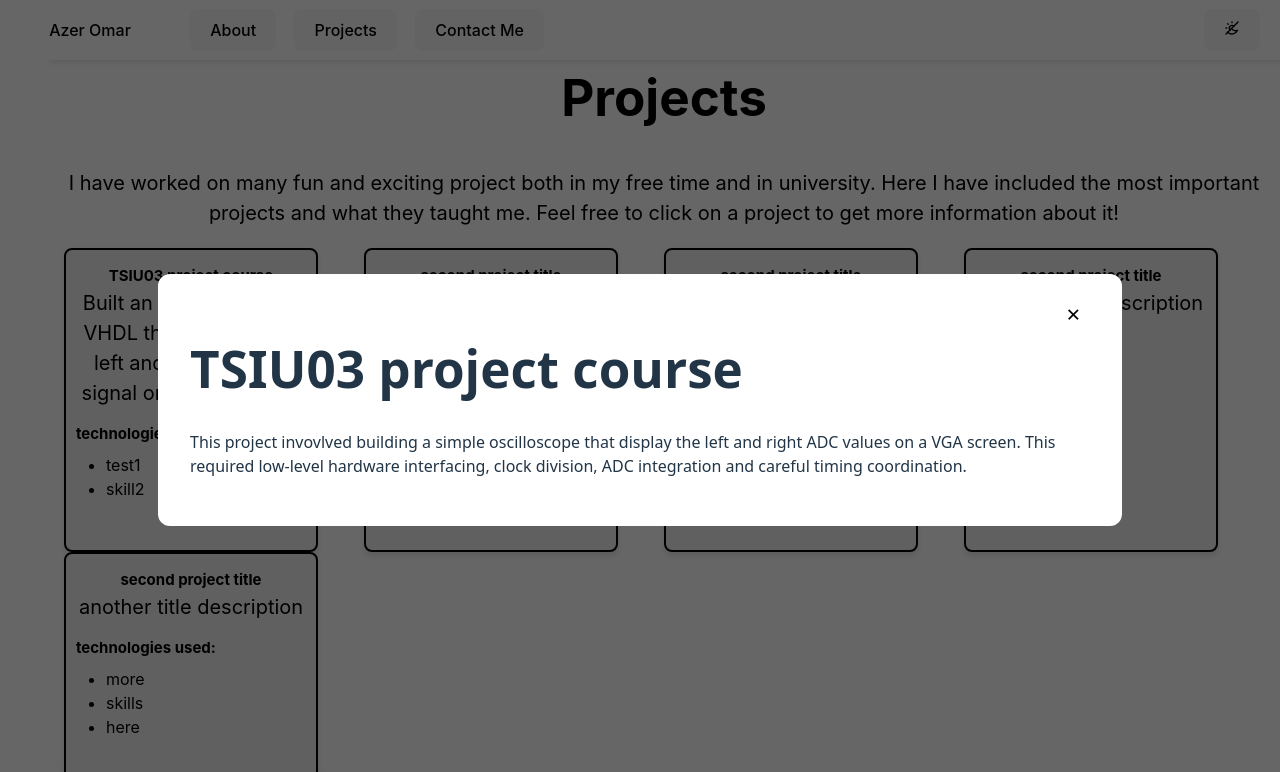
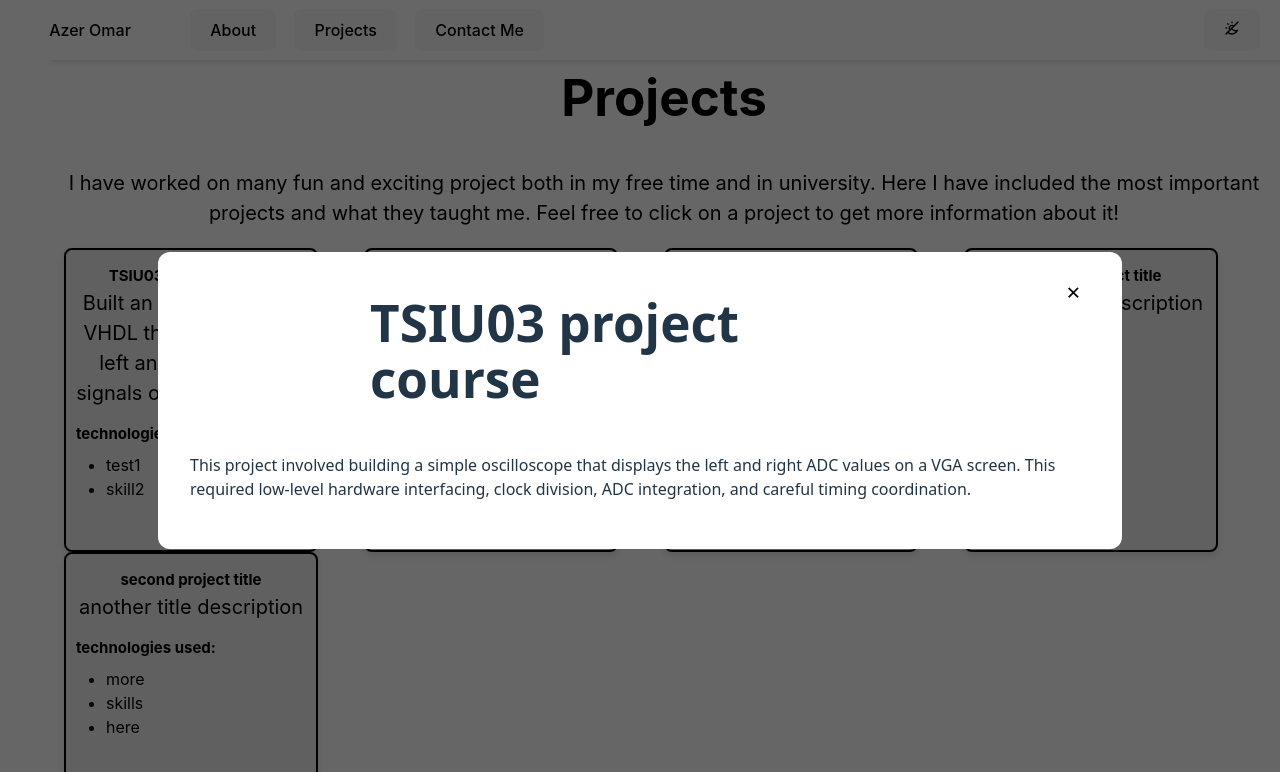
Before and after one commit to azazarino/portfolio-website, a React (Vite) app: page / in a window 1280 px wide. Both pictures are taken after a click on the element 191 px from the left and 2137 px from the top of the page. Shown: the part 1737-2509 px from the top of the page. Built offline with nearby package versions, Linux system fonts and the light colour scheme.

Commit message:
added fade in animation to modals

```diff
--- a/src/css/projectModal.css
+++ b/src/css/projectModal.css
@@ -18,6 +18,20 @@
   position: relative;
   max-width: 900px;
   width: 90%;
+  opacity: 0;
+  transform: scale(0.95);
+  animation: modalFadeIn 0.35s cubic-bezier(0.4, 0, 0.2, 1) forwards;
+}
+
+@keyframes modalFadeIn {
+  from {
+    opacity: 0;
+    transform: scale(0.20);
+  }
+  to {
+    opacity: 1;
+    transform: scale(1);
+  }
 }
 
 .close-btn {
@@ -28,3 +42,13 @@
   background: none;
   cursor: pointer;
 }
+
+.modal-content h1{
+  margin: auto;
+  width: 60%;
+  padding: 10px;
+}
+
+.modal-content p{
+  padding-top: 20px;
+}
--- a/src/service/projects.js
+++ b/src/service/projects.js
@@ -1,12 +1,11 @@
 export const projectList = [
-    {
-        "id": 1,
-        "title": "TSIU03 project course",
-        "description": "Built an oscilloscope in VHDL that displays the left and right sounds signal on a VGA screen",
-        "full_description" :`This project invovlved building a simple oscilloscope that display the left and right ADC values on a VGA screen.
-        This required low-level hardware interfacing, clock division, ADC integration and careful timing coordination.`,
-        "skills": ["test1", "skill2"]
-
+  {
+    id: 1,
+    title: "TSIU03 project course",
+    description: "Built an oscilloscope in VHDL that displays the left and right sound signals on a VGA screen",
+    full_description: `This project involved building a simple oscilloscope that displays the left and right ADC values on a VGA screen.
+    This required low-level hardware interfacing, clock division, ADC integration, and careful timing coordination.`,
+    skills: ["test1", "skill2"]
     },
     {
         "id": 2,
```
